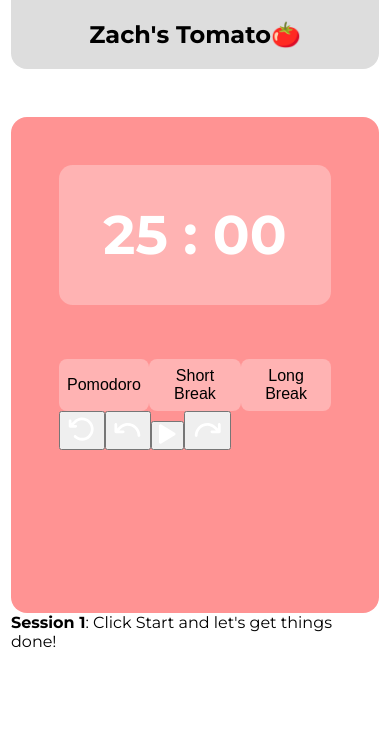
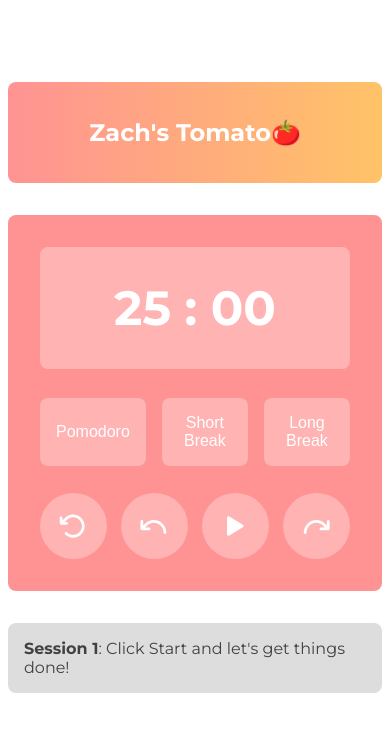
Before and after one commit to wmCmo/tomato, a React (Vite) app: page / in a window 390 px wide. Shown: the top 732 px of the page. Built offline with nearby package versions, Linux system fonts and the light colour scheme.

Commit message:
CSS: Changing color + Responsiveness

```diff
--- a/src/App.jsx
+++ b/src/App.jsx
@@ -91,24 +91,24 @@ const App = () => {
 
   const selectTime = choices.map((choice) => {
     return (
-      <TimeButton name={choice} onClick={setTime} key={choice}/>
+      <TimeButton name={choice} onClick={setTime} key={choice} />
     )
   })
 
   return (
     <div id="App">
+      <div className="wrapper">
         <Navbar />
         <main>
-        <div className="clock">
-          <div className="counter">
+          <div className={`clock ${status.toLowerCase()}`}>
+            <div className={`counter ${status.toLocaleLowerCase()}`}>
               <h1>{min < 10 ? "0" + min : min} : {secs < 10 ? "0" + secs : secs}</h1>
             </div>
-
-          <div className="select-time">
+            <div className={`select ${status.toLocaleLowerCase()}`}>
               {selectTime}
             </div>
 
-          <div className="control-section">
+            <div className={`ctrl ${status.toLocaleLowerCase()}`}>
               <ControlButton file="reset" reset={resetClock} />
               <ControlButton file="backward" rewind={rewind} />
               <ControlButton file={counting ? "pause" : "play"} toggle={toggleCountdown} />
@@ -121,6 +121,7 @@ const App = () => {
           </div>
         </main>
       </div>
+    </div>
   )
 }
 
--- a/src/index.css
+++ b/src/index.css
@@ -1,54 +1,213 @@
-body {
-    margin-top: 0;
+:root {
+    --pink-prim: #FF9393;
+    --pink-sec: #FFB3B3;
+    --yellow-prim: #FFC367;
+    --yellow-sec: #FFD28D;
+    --blue-prim: #88E0FF;
+    --blue-sec: #B1EBFF;
+    --gradient-start: #fd746c;
+    --gradient-end: #ff9068;
+    --font-color: white;
+    --bord-rad: 0.5em;
+}
+
+html {
     font-family: 'Montserrat', sans-serif;
+    color: var(--font-color);
+}
+
+.wrapper {
+    max-width: 800px;
+}
+
+#root {
+    display: grid;
+    place-items: center;
 }
 
 #App {
     display: flex;
+    flex-direction: column;
     justify-content: center;
     align-items: center;
-    flex-direction: column;
+    height: 90vh;
 }
 
 nav {
-    background-color: #DDDDDD;
-    width: 23em;
-    text-align: center;
-    border-radius: 0em 0em 1em 1em;
+    background-image: linear-gradient(to right, var(--pink-prim), var(--yellow-prim));
+    display: flex;
+    flex-direction: column;
+    align-items: center;
+    border-radius: var(--bord-rad);
+    padding: 1em;
+    font-size: 1rem;
 }
 
-main {
-    width: 23em;
+nav>h1 {}
+
+
+nav>p {
+    font-size: 0.8em;
+    margin-top: 0;
+    color: black;
 }
 
 .clock {
-    margin-top: 3em;
-    background-color: #FF9393;
-    height: 25em;
-    border-radius: 1em;
-    padding: 3em;
+    min-height: 15em;
+    margin: 2em 0;
+    padding: 2em 2em;
+    display: flex;
+    flex-direction: column;
+    border-radius: var(--bord-rad);
+}
+
+.clock.pomodoro {
+    background-color: var(--pink-prim);
+}
+
+.clock.short {
+    background-color: var(--yellow-prim);
+}
+
+.clock.long {
+    background-color: var(--blue-prim);
 }
 
 .counter {
-    background-color: #FFB3B3;
-    text-align: center;
-    font-size: 1.70em;
-    color: white;
-    padding-top: 0.001em;
-    padding-bottom: 0.001em;
-    border-radius: 0.5em;
-    margin-bottom: 2em;
+    display: grid;
+    place-items: center;
+    border-radius: var(--bord-rad);
 }
 
-.select-time{
+button {
+    border: transparent;
+    cursor: pointer;
+}
+
+.counter.pomodoro,
+.ctrl.pomodoro>*,
+.select.pomodoro>* {
+    background-color: var(--pink-sec);
+}
+
+.counter.short,
+.ctrl.short>*,
+.select.short>* {
+    background-color: var(--yellow-sec);
+}
+
+.counter.long,
+.ctrl.long>*,
+.select.long>* {
+    background-color: var(--blue-sec);
+}
+
+.counter>h1 {
+    font-size: 3rem;
+    color: white;
+}
+
+.select {
+    display: grid;
+    grid-template-columns: repeat(3, 1fr);
+    margin-top: 0.8em;
+    gap: 1em;
+}
+
+.select>* {
+    padding: 1em;
+    border-radius: var(--bord-rad);
+    margin-top: 1em;
+    color: white;
+    font-size: 1rem;
+}
+
+.ctrl {
     display: flex;
     justify-content: space-between;
 }
 
-.select-time>button {
-    background-color: #FFB3B3;
-    border: transparent;
-    padding: 0.5em;
-    border-radius: 0.5em;
-    font-size: 1em;
+.ctrl>* {
+    width: 5em;
+    height: 5em;
+    border-radius: 50%;
+    display: grid;
+    place-items: center;
+    margin-top: 2em;
+    margin-bottom: 0;
 }
+
+.message {
+    background-color: #DDDDDD;
+    color: #414141;
+    padding: 1em;
+    border-radius: var(--bord-rad);
+}
+
+@media (max-width:380px) {
+    #App {
+        max-width: 235px;
+    }
+
+    nav {
+        padding: .5em;
+    }
+
+    .clock {
+        margin: 1em 0 0.5em;
+        padding: 0.9em;
+    }
+
+    .counter>h1 {
+        font-size: 2rem;
+    }
+
+    .select {
+        display: grid;
+        grid-template-columns: auto;
+        gap: 0;
+    }
+
+    .select>* {
+        font-size: 0.8em;
+    }
+
+    .ctrl {
+        display: grid;
+        grid-template-columns: 1fr 1fr;
+        place-items: center;
+    }
+
+    .ctrl>* {
+        margin-top: 0.8em;
+        width: 4em;
+        height: 4em;
+    }
+}
+
+@media (min-height:1000px) {
+    nav {
+        font-size: 1.8rem;
+    }
+
+    .clock {
+        padding: 5em;
+    }
+
+    .counter>h1 {
+        font-size: 5em;
+    }
+
+    .select>* {
+        font-size: 1.5em;
+    }
+
+    .ctrl>* {
+        width: 6em;
+        height: 6em;
+    }
+
+    .message {
+        font-size: 1.5em;
+    }
+}
```
Lines whose indentation alone changed are shown as unchanged.
